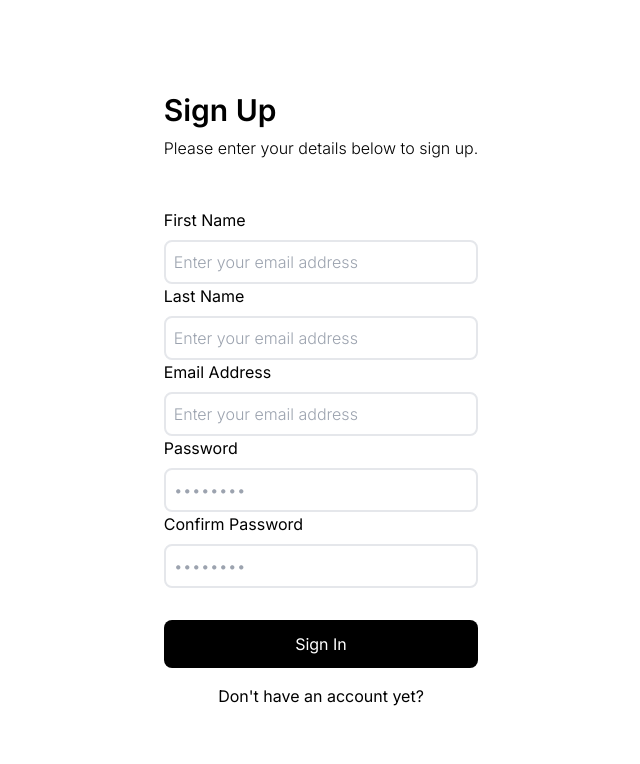
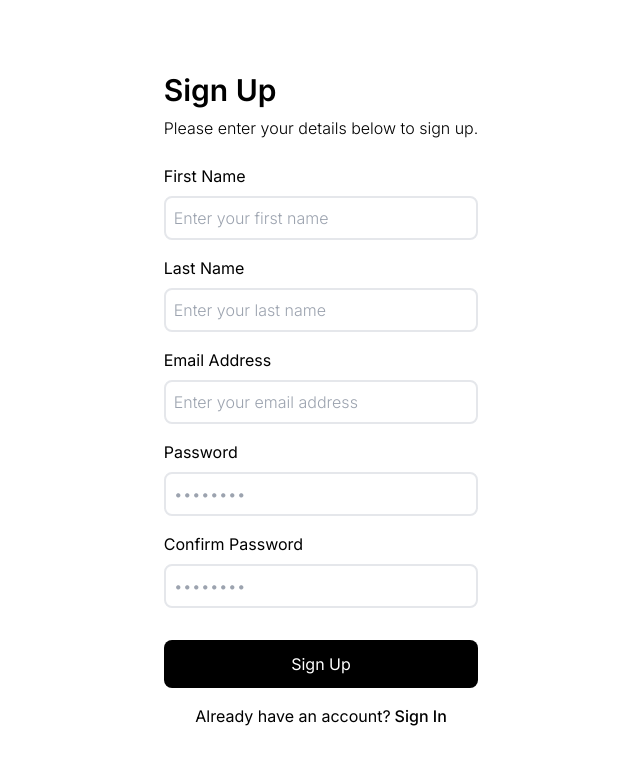
Before and after one commit to TarekGohar/packing-order-system, a Next.js app: page /signup in a window 1280 px wide. Shown: the top 764 px of the page, without its empty margins (319-959 px from the left). Built offline with nearby package versions, Linux system fonts and the light colour scheme; no server answers.

Commit message:
Implement sign up form validation

```diff
--- a/package.json
+++ b/package.json
@@ -13,7 +13,8 @@
     "iron-session": "^8.0.3",
     "next": "14.2.5",
     "react": "^18",
-    "react-dom": "^18"
+    "react-dom": "^18",
+    "zod": "^3.23.8"
   },
   "devDependencies": {
     "@types/node": "^20.16.1",
--- a/src/app/signup/page.tsx
+++ b/src/app/signup/page.tsx
@@ -1,64 +1,17 @@
 import PhoneInput from "@/components/PhoneInput";
+import SignUpForm from "@/components/SignUpForm";
 
 export default function SignUpPage() {
   return (
     <div className="w-screen h-screen flex items-center justify-center">
-      <div className="px-16 py-12 flex flex-col rounded-xl space-y-12">
+      <div className="px-16 py-12 flex flex-col rounded-xl space-y-6">
         <div>
           <h1 className="font-semibold text-3xl">Sign Up</h1>
           <h2 className="mt-2 font-light">
             Please enter your details below to sign up.
           </h2>
         </div>
-
-        <form actions={undefined} className="">
-          <h1>First Name</h1>
-          <input
-            type="email"
-            name="email"
-            className="w-full mt-2 py-2 px-2 border-2 rounded-lg font-light outline-none"
-            required
-            placeholder="Enter your email address"
-          />
-          <h1>Last Name</h1>
-          <input
-            type="email"
-            name="email"
-            className="w-full mt-2 py-2 px-2 border-2 rounded-lg font-light outline-none"
-            required
-            placeholder="Enter your email address"
-          />
-          <h1>Email Address</h1>
-          <input
-            type="email"
-            name="email"
-            className="w-full mt-2 py-2 px-2 border-2 rounded-lg font-light outline-none"
-            required
-            placeholder="Enter your email address"
-          />
-          <h1 className="">Password</h1>
-          <input
-            type="password"
-            name="password"
-            required
-            className="w-full mt-2 py-2 px-2 border-2 rounded-lg font-light outline-none"
-            placeholder="&#8226;&#8226;&#8226;&#8226;&#8226;&#8226;&#8226;&#8226;"
-          />
-          <h1 className="">Confirm Password</h1>
-          <input
-            type="password"
-            name="password"
-            required
-            className="w-full mt-2 py-2 px-2 border-2 rounded-lg font-light outline-none"
-            placeholder="&#8226;&#8226;&#8226;&#8226;&#8226;&#8226;&#8226;&#8226;"
-          />
-          <button className="w-full h-12 bg-black text-white rounded-lg mt-8">
-            Sign In
-          </button>
-          <div className="mt-4 flex justify-center items-center gap-x-1">
-            <span>Don&apos;t have an account yet?</span>
-          </div>
-        </form>
+        <SignUpForm />
       </div>
     </div>
   );
--- a/src/auth/actions/index.ts
+++ b/src/auth/actions/index.ts
@@ -1,3 +1,4 @@
 export { getSession } from "./getSession";
-export { login } from "./login";
-export { logout } from "./logout";
+export { signin } from "./signin";
+export { signout } from "./signout";
+export { signup } from "./signup";
--- a/src/auth/actions/login.ts
+++ b/src/auth/actions/signin.ts
@@ -4,10 +4,7 @@ import { getSession } from "@/auth/actions/getSession";
 import { redirect } from "next/navigation";
 import { db } from "@/db";
 
-const TEST_USERNAME = "test";
-const TEST_ISPRO = false;
-
-export async function login(
+export async function signin(
   prevState: { error: undefined | string },
   formData: FormData
 ) {
@@ -28,15 +25,11 @@ export async function login(
 
   if (!user) {
     console.log("Invalid username");
-    console.log("Form username:", email);
-    console.log("Test username:", TEST_USERNAME);
-    console.log("Test password: ", password);
     return { error: "Invalid username" };
   }
 
   session.userId = "1";
   session.username = email;
-  session.isPro = TEST_ISPRO;
   session.isLoggedIn = true;
 
   await session.save();
--- a/src/auth/actions/logout.ts
+++ b/src/auth/actions/signout.ts
@@ -3,7 +3,7 @@
 import { getSession } from "@/auth/actions/getSession";
 import { redirect } from "next/navigation";
 
-export async function logout() {
+export async function signout() {
   const session = await getSession();
   session.destroy();
   redirect("/signin");
--- /dev/null
+++ b/src/auth/actions/signup.ts
@@ -0,0 +1,80 @@
+"use server";
+
+import { getSession } from "@/auth/actions/getSession";
+import { z } from "zod";
+import { redirect } from "next/navigation";
+import { db } from "@/db";
+
+const UserSchema = z.object({
+  first_name: z.string().min(2).max(50),
+  last_name: z.string().min(2).max(50),
+  email: z.string().email(),
+  password: z
+    .string()
+    .regex(
+      /^(?=.*[a-zA-Z])(?=.*[0-9])(?=.*[!@#$%^&*(),.?":{}|<>]).{8,}$/,
+      "Password must contain at least one letter, one number, one special character, and be at least 8 characters long"
+    ),
+});
+
+interface SignUpFormState {
+  errors: {
+    first_name?: string[];
+    last_name?: string[];
+    email?: string[];
+    password?: boolean;
+    _form?: string[];
+  };
+}
+
+export async function signup(prevState: SignUpFormState, formData: FormData) {
+  const session = await getSession();
+  console.log("Session:", formData);
+
+  const first_name = formData.get("first_name") as string;
+  const last_name = formData.get("last_name") as string;
+  const email = formData.get("email") as string;
+  const phone = formData.get("phone") as string;
+  const password = formData.get("password") as string;
+  const conf_password = formData.get("conf_password") as string;
+
+  if (password !== conf_password) {
+    console.log("Passwords do not match");
+    console.log("Password: ", password);
+    console.log("Confirm Password: ", conf_password);
+    return { passworderror: "Passwords do not match" };
+  }
+
+  const result = UserSchema.safeParse({
+    first_name: formData.get("first_name") as string,
+    last_name: formData.get("last_name") as string,
+    email: formData.get("email") as string,
+    password: formData.get("password") as string,
+  });
+
+  if (!result.success) {
+    // Access all error details
+    return { errors: result.error.flatten().fieldErrors };
+  } else {
+    console.log("Password is valid!");
+  }
+
+  //   // CHECK USER IN DB
+  //   // const user = await db.getUser({username,password})
+
+  //   const user = await db.user.findFirst({
+  //     where: {
+  //       email,
+  //     },
+  //   });
+
+  //   if (!user) {
+  //     console.log("Invalid username");
+  //     return { error: "Invalid username" };
+  //   }
+
+  //   await session.save();
+  //   console.log("Logged in as", email);
+
+  //   redirect("/dashboard");
+}
--- a/src/auth/index.ts
+++ b/src/auth/index.ts
@@ -14,11 +14,12 @@ export const defaultSession: SessionData = {
 
 export const sessionOptions: SessionOptions = {
   password: process.env.SECRET_KEY!,
-  cookieName: "lama-session",
+  cookieName: "gtsession",
   cookieOptions: {
     httpOnly: true,
     secure: process.env.NODE_ENV === "production",
     maxAge: 60 * 60, // 1 hour
+    sameSite: true,
   },
   ttl: 24 * 60 * 60, // 24 hours
 };
--- a/src/components/LoginForm.tsx
+++ b/src/components/LoginForm.tsx
@@ -1,11 +1,11 @@
 "use client";
 
-import { login } from "@/auth/actions";
+import { signin } from "@/auth/actions";
 import { useFormState } from "react-dom";
 import Link from "next/link";
 
 export default function LoginForm() {
-  const [state, formAction] = useFormState<any, FormData>(login, undefined);
+  const [state, formAction] = useFormState<any, FormData>(signin, undefined);
 
   return (
     <form action={formAction}>
@@ -32,7 +32,7 @@ export default function LoginForm() {
       <div className="mt-4 flex justify-center items-center gap-x-1">
         <span>Don&apos;t have an account yet?</span>
         <Link href="/signup" className="font-medium">
-          Sign up
+          Sign Up
         </Link>
       </div>
     </form>
--- a/src/components/LogoutForm.tsx
+++ b/src/components/LogoutForm.tsx
@@ -1,8 +1,8 @@
-import { logout } from "@/auth/actions";
+import { signout } from "@/auth/actions";
 
 export default function LogoutForm() {
   return (
-    <form action={logout}>
+    <form action={signout}>
       <button className="w-full h-12 bg-black text-white rounded-lg mt-8">
         Sign Out
       </button>
--- /dev/null
+++ b/src/components/SignUpForm.tsx
@@ -0,0 +1,77 @@
+"use client";
+
+import { useFormState } from "react-dom";
+import { signup } from "@/auth/actions";
+import Link from "next/link";
+
+export default function SignUpForm() {
+  // TODO: Encrypt form data
+  const [formState, formAction] = useFormState(signup, {
+    errors: {},
+  });
+  console.log("THIS IS " + formState);
+  return (
+    <form action={formAction}>
+      <h1>First Name</h1>
+      <input
+        type="text"
+        name="first_name"
+        className={`w-full mt-2 py-2 px-2 border-2 rounded-lg font-light outline-none ${
+          formState?.errors?.first_name ? "border-red-500" : ""
+        }`}
+        placeholder="Enter your first name"
+      />
+      {formState?.errors?.first_name && (
+        <p className="mt-2 text-xs text-red-500">
+          {formState.errors.first_name.join(", ")}
+        </p>
+      )}
+      <h1 className="mt-4">Last Name</h1>
+      <input
+        type="text"
+        name="last_name"
+        className={`w-full mt-2 py-2 px-2 border-2 rounded-lg font-light outline-none ${
+          formState?.errors?.last_name ? "border-red-500" : ""
+        }`}
+        placeholder="Enter your last name"
+      />
+      <h1 className="mt-4">Email Address</h1>
+      <input
+        type="email"
+        name="email"
+        className={`w-full mt-2 py-2 px-2 border-2 rounded-lg font-light outline-none ${
+          formState?.errors?.email ? "border-red-500" : ""
+        }`}
+        placeholder="Enter your email address"
+      />
+      <h1 className="mt-4">Password</h1>
+      <input
+        type="password"
+        name="password"
+        className={`w-full mt-2 py-2 px-2 border-2 rounded-lg font-light outline-none ${
+          formState?.errors?.password ? "border-red-500" : ""
+        }`}
+        placeholder="&#8226;&#8226;&#8226;&#8226;&#8226;&#8226;&#8226;&#8226;"
+      />
+      <h1 className="mt-4">Confirm Password</h1>
+      <input
+        type="password"
+        name="conf_password"
+        className={`w-full mt-2 py-2 px-2 border-2 rounded-lg font-light outline-none ${
+          formState?.errors?.password ? "border-red-500" : ""
+        }`}
+        placeholder="&#8226;&#8226;&#8226;&#8226;&#8226;&#8226;&#8226;&#8226;"
+      />
+
+      <button className="w-full h-12 bg-black text-white rounded-lg mt-8">
+        Sign Up
+      </button>
+      <div className="mt-4 flex justify-center items-center gap-x-1">
+        <span>Already have an account?</span>
+        <Link href="/signin" className="font-medium">
+          Sign In
+        </Link>
+      </div>
+    </form>
+  );
+}
```
Also changed, not shown: src/db/queries/create-user.ts (added), 1 other file (tests, documents, lock files or other folders).
